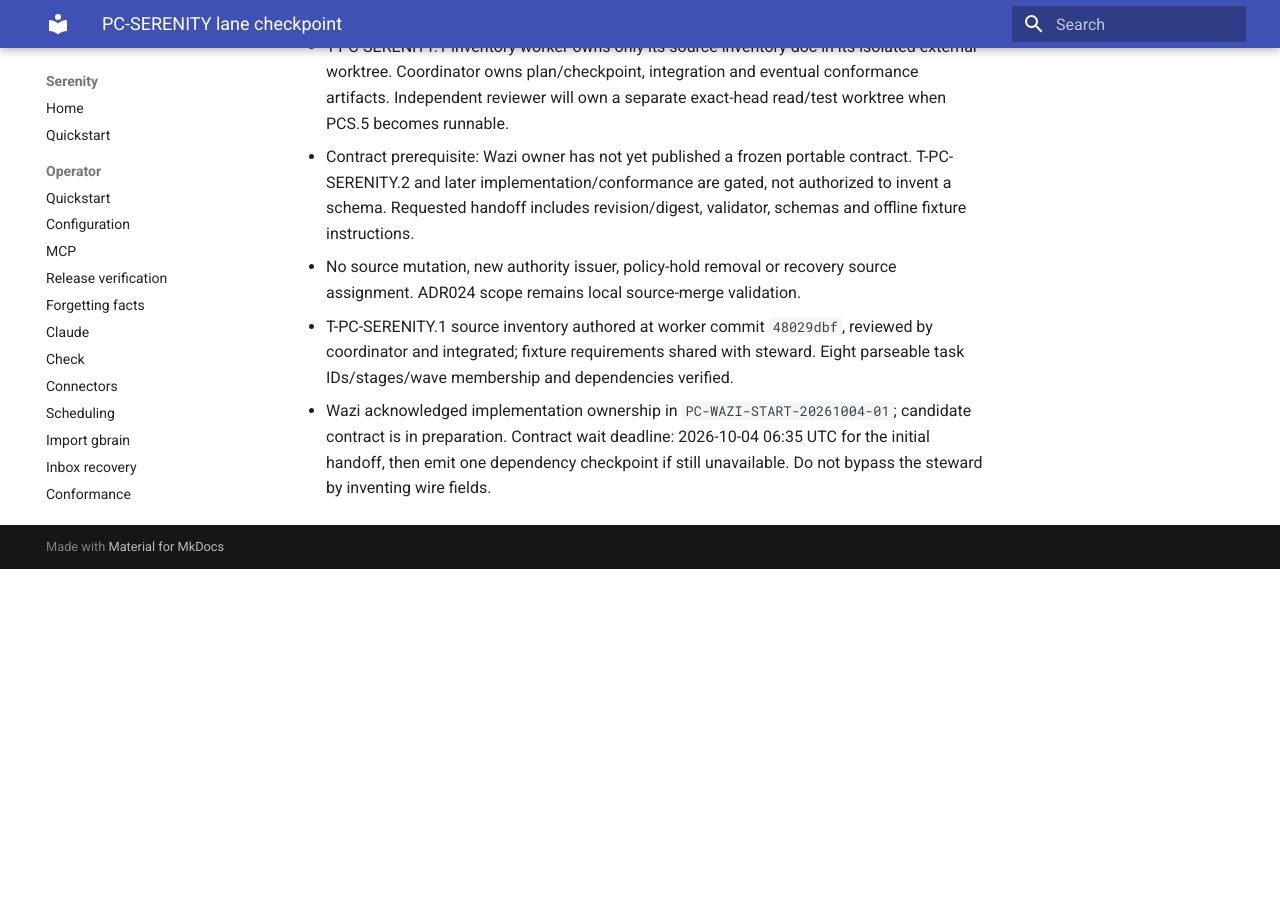
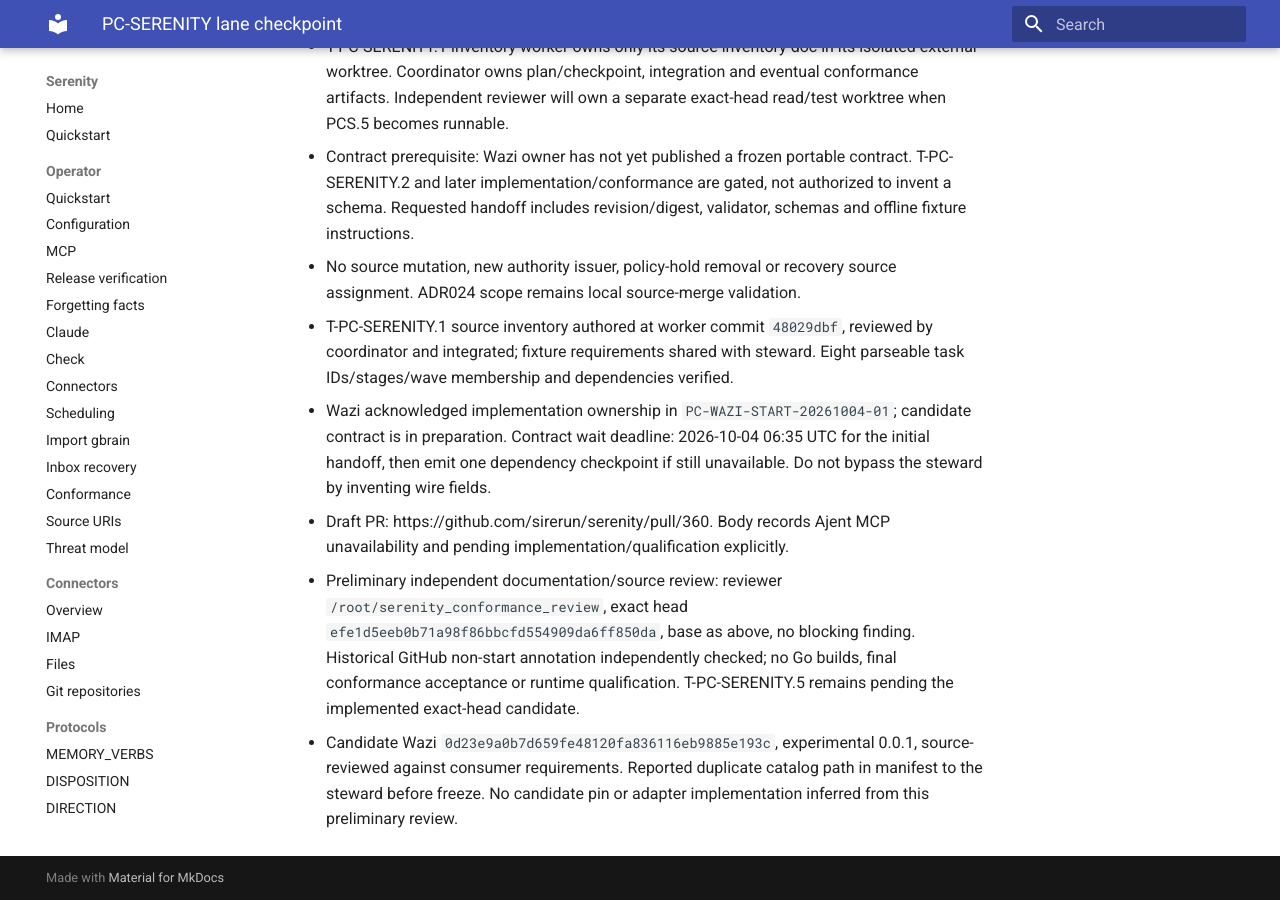
Before and after one commit to sirerun/serenity, an MkDocs documentation site: the page built from docs/plans/portable-plan-conformance-checkpoint-20261004.md, in a window 1280 px wide and 900 px high, scrolled down 509 px. Built offline with MkDocs 1.6.1 and Material for MkDocs 9.7.7, drawn with Linux system fonts in a browser that asks for light colours; before the commit the page ends 1078 px from its top, so only the background shows below that.

Commit message:
docs: record preliminary conformance source review

```diff
--- a/docs/plans/portable-plan-conformance-checkpoint-20261004.md
+++ b/docs/plans/portable-plan-conformance-checkpoint-20261004.md
@@ -29,3 +29,15 @@
   candidate contract is in preparation. Contract wait deadline: 2026-10-04
   06:35 UTC for the initial handoff, then emit one dependency checkpoint if
   still unavailable. Do not bypass the steward by inventing wire fields.
+- Draft PR: https://github.com/sirerun/serenity/pull/360. Body records Ajent MCP
+  unavailability and pending implementation/qualification explicitly.
+- Preliminary independent documentation/source review: reviewer
+  `/root/serenity_conformance_review`, exact head
+  `efe1d5eeb0b71a98f86bbcfd554909da6ff850da`, base as above, no blocking finding.
+  Historical GitHub non-start annotation independently checked; no Go builds,
+  final conformance acceptance or runtime qualification. T-PC-SERENITY.5 remains
+  pending the implemented exact-head candidate.
+- Candidate Wazi `0d23e9a0b7d659fe48120fa836116eb9885e193c`, experimental 0.0.1,
+  source-reviewed against consumer requirements. Reported duplicate catalog
+  path in manifest to the steward before freeze. No candidate pin or adapter
+  implementation inferred from this preliminary review.
```
